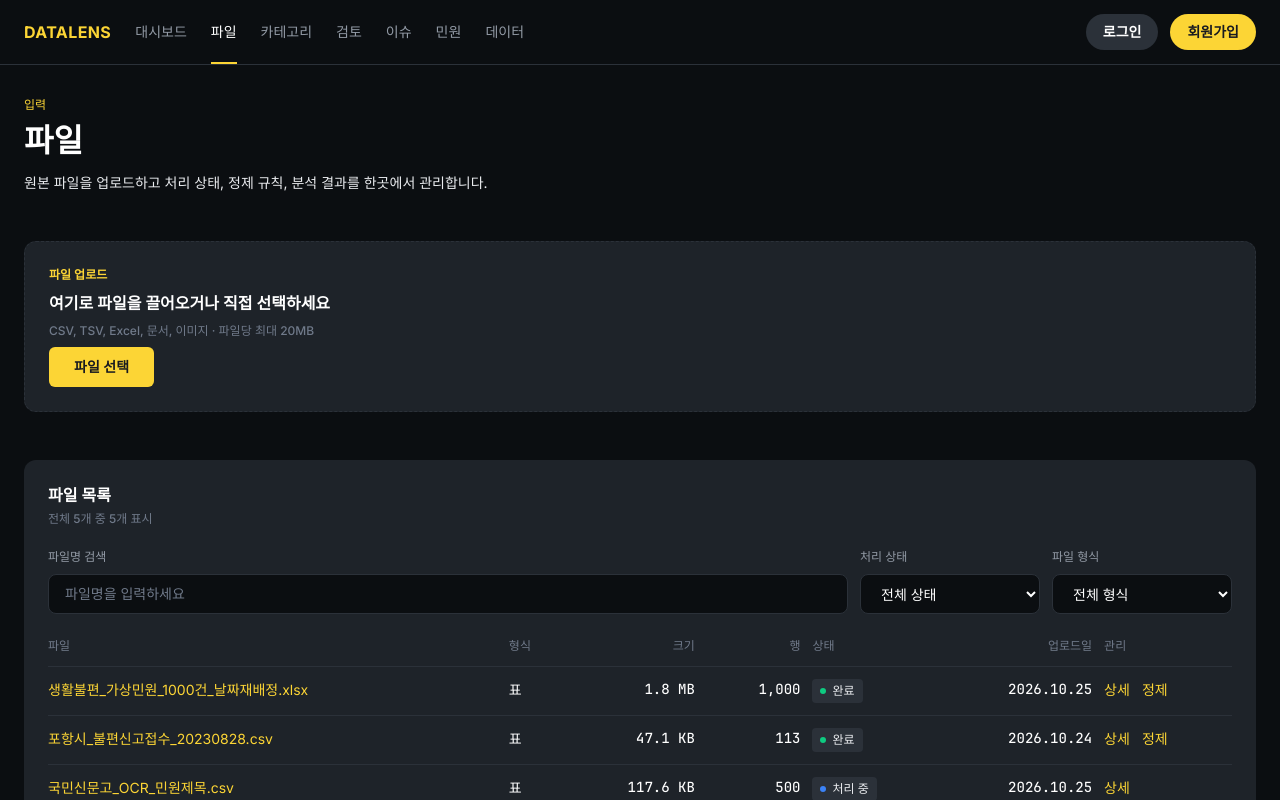
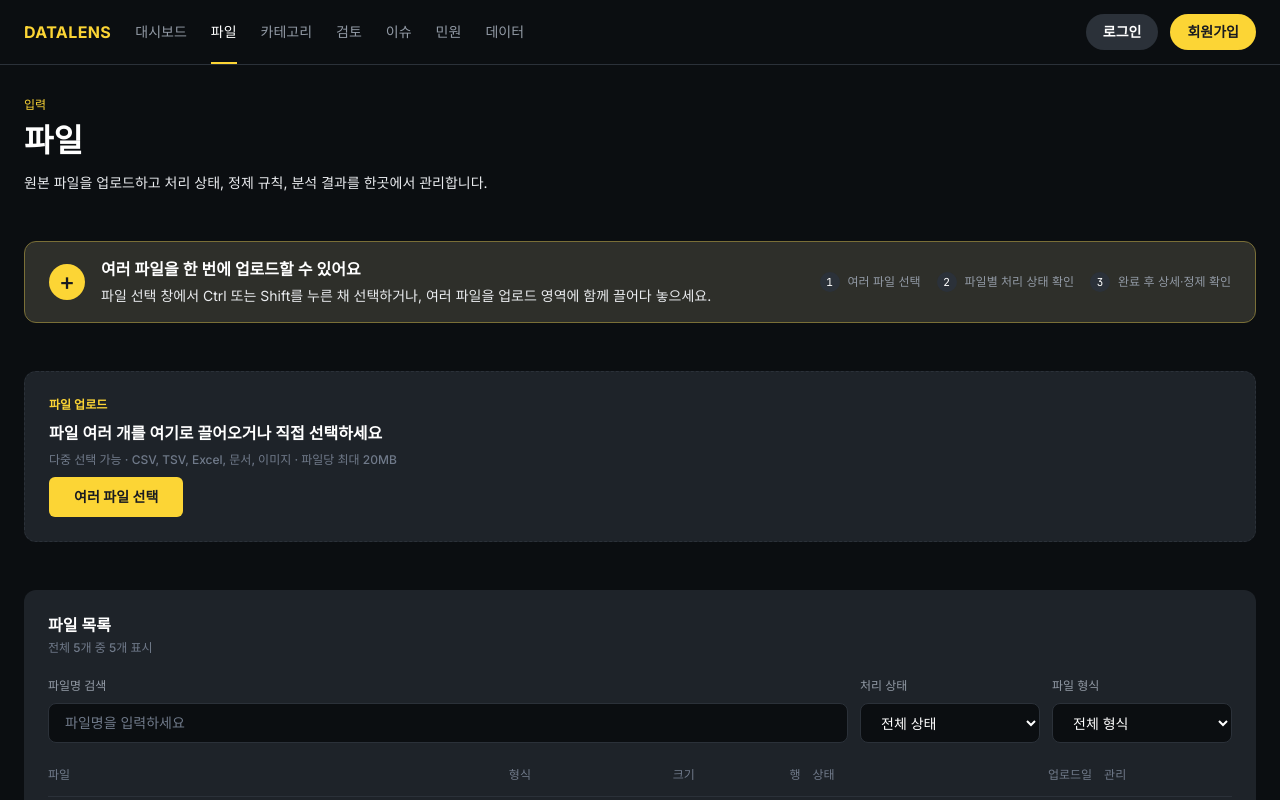
Before and after one commit to mecm3355-jpg/datalens-test, a React (Vite) app: page /files in a window 1280 px wide. Shown: the top 800 px of the page. Built offline with nearby package versions, Linux system fonts and the light colour scheme.

Commit message:
feat: add multi-upload guidance

```diff
--- a/src/pages/FilesPage.tsx
+++ b/src/pages/FilesPage.tsx
@@ -90,6 +90,21 @@ export function FilesPage() {
         lede="원본 파일을 업로드하고 처리 상태, 정제 규칙, 분석 결과를 한곳에서 관리합니다."
       />
 
+      <aside className="upload-guide" aria-labelledby="upload-guide-title">
+        <div className="upload-guide-copy">
+          <span className="upload-guide-icon" aria-hidden="true">+</span>
+          <div>
+            <h2 className="title-sm" id="upload-guide-title">여러 파일을 한 번에 업로드할 수 있어요</h2>
+            <p className="body">파일 선택 창에서 Ctrl 또는 Shift를 누른 채 선택하거나, 여러 파일을 업로드 영역에 함께 끌어다 놓으세요.</p>
+          </div>
+        </div>
+        <ol className="upload-guide-steps" aria-label="다중 파일 업로드 방법">
+          <li><span>1</span>여러 파일 선택</li>
+          <li><span>2</span>파일별 처리 상태 확인</li>
+          <li><span>3</span>완료 후 상세·정제 확인</li>
+        </ol>
+      </aside>
+
       <label
         className={["upload-zone", isDragging ? "is-dragging" : ""].filter(Boolean).join(" ")}
         onDragEnter={() => setIsDragging(true)}
@@ -109,9 +124,9 @@ export function FilesPage() {
           }}
         />
         <span className="upload-kicker">파일 업로드</span>
-        <span className="title-sm">여기로 파일을 끌어오거나 직접 선택하세요</span>
-        <span className="caption">CSV, TSV, Excel, 문서, 이미지 · 파일당 최대 20MB</span>
-        <span className="btn btn-primary">파일 선택</span>
+        <span className="title-sm">파일 여러 개를 여기로 끌어오거나 직접 선택하세요</span>
+        <span className="caption">다중 선택 가능 · CSV, TSV, Excel, 문서, 이미지 · 파일당 최대 20MB</span>
+        <span className="btn btn-primary">여러 파일 선택</span>
       </label>
 
       {uploadFeedback ? (
--- a/src/styles/components.css
+++ b/src/styles/components.css
@@ -691,6 +691,72 @@ td.num {
   transition: border-color 160ms ease, background 160ms ease;
 }
 
+.upload-guide {
+  display: flex;
+  align-items: center;
+  justify-content: space-between;
+  gap: var(--space-lg);
+  padding: var(--space-md) var(--space-lg);
+  border: 1px solid color-mix(in srgb, var(--color-primary) 38%, var(--color-hairline-on-dark));
+  border-radius: var(--radius-xl);
+  background: color-mix(in srgb, var(--color-primary) 7%, var(--color-surface-card-dark));
+}
+
+.upload-guide-copy {
+  display: flex;
+  align-items: center;
+  gap: var(--space-md);
+  min-width: 0;
+}
+
+.upload-guide-copy .body {
+  margin-top: var(--space-xxs);
+}
+
+.upload-guide-icon {
+  display: inline-flex;
+  align-items: center;
+  justify-content: center;
+  width: 36px;
+  height: 36px;
+  flex: 0 0 auto;
+  border-radius: 50%;
+  background: var(--color-primary);
+  color: var(--color-on-primary);
+  font-size: 24px;
+  font-weight: 500;
+  line-height: 1;
+}
+
+.upload-guide-steps {
+  display: flex;
+  flex: 0 0 auto;
+  align-items: center;
+  gap: var(--space-md);
+  color: var(--color-muted-strong);
+  font-size: 12px;
+}
+
+.upload-guide-steps li {
+  display: inline-flex;
+  align-items: center;
+  gap: var(--space-xs);
+  white-space: nowrap;
+}
+
+.upload-guide-steps li > span {
+  display: inline-flex;
+  align-items: center;
+  justify-content: center;
+  width: 20px;
+  height: 20px;
+  border-radius: 50%;
+  background: var(--color-surface-elevated-dark);
+  color: var(--color-on-dark);
+  font-family: var(--font-plex);
+  font-size: 11px;
+}
+
 .upload-zone.is-dragging {
   border-color: var(--color-primary);
   background: color-mix(in srgb, var(--color-primary) 8%, var(--color-surface-card-dark));
@@ -1141,6 +1207,16 @@ td.num {
   .cleaning-summary {
     grid-template-columns: repeat(2, minmax(0, 1fr));
   }
+
+  .upload-guide {
+    align-items: flex-start;
+    flex-direction: column;
+  }
+
+  .upload-guide-steps {
+    width: 100%;
+    justify-content: space-between;
+  }
 }
 
 @media (max-width: 960px) {
@@ -1201,6 +1277,12 @@ td.num {
 
   .upload-batch-meta .caption {
     grid-column: 2;
+  }
+
+  .upload-guide-steps {
+    align-items: flex-start;
+    flex-direction: column;
+    gap: var(--space-xs);
   }
 
   .footer {
```
